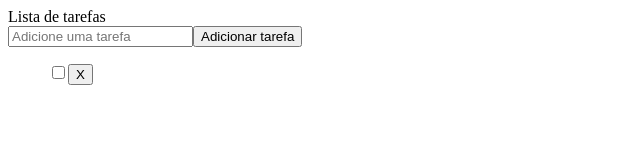
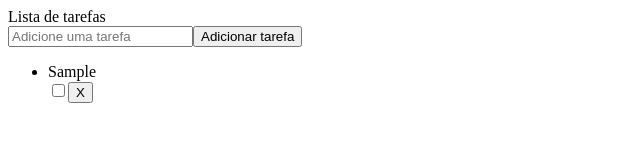
Before and after one commit to beofrid/lista-de-tarefas, a React (Create React App) app: page / in a window 1280 px wide. Both pictures are taken after typing "Sample" into the empty fields and a click on the button "Adicionar tarefa". Shown: the top 160 px of the page, without its empty margins (0-640 px from the left). Built offline with nearby package versions, Linux system fonts and the light colour scheme.

Commit message:
task add progress

```diff
--- a/src/App.js
+++ b/src/App.js
@@ -19,9 +19,9 @@ function App() {
         setToDo={setToDo}
         setInputText={setInputText}
       />
-      <div>{inputText}</div>
+      {/* <div>{inputText}</div> */}
 
-      <ListOfTasks/>
+      <ListOfTasks toDo={toDo}/>
 
 
     </div>
--- a/src/components/AddToList.js
+++ b/src/components/AddToList.js
@@ -1,18 +1,20 @@
 import React from "react";
+import Task from "./Task.js"
 
 
 const AddToList = ({setInputText, inputText, toDo, setToDo}) => {
   const inputTextObserver = (e) => {
-    console.log(e.target.value);
+    // console.log(e.target.value);
     setInputText(e.target.value)
   };
   const submitObserver = (e) => {
     e.preventDefault();
     setToDo([
         ...toDo,
-        {text: inputText, completed: false, id: Math.random() * 100000000 }
+        {text: inputText, completed: false, id: Math.random() * 1000 }
       ]
     )
+    {console.log(Task.index, "task")}
        setInputText('')
   }
 
--- a/src/components/ListOfTasks.js
+++ b/src/components/ListOfTasks.js
@@ -1,11 +1,15 @@
 import React from "react";
 import Task from "./Task.js"
 
-const ListOfTasks = () => {
+const ListOfTasks = ({toDo}) => {
+    console.log(toDo)
     return(
         <div className="task-container">
             <ul className="list">
-                <Task/>
+                {toDo.map(task => (
+                    <Task key={task.id} text={task.text}/>
+                ))}
+
 
             </ul>
 
--- a/src/components/Task.js
+++ b/src/components/Task.js
@@ -1,10 +1,19 @@
 import React from "react";
 
-const Task = () => {
+const Task = ({text}) => {
+
+
+
+
+
     return(
         <div className="task">
+            <li>
+                {text}
+            </li>
             <input type="checkbox"></input>
             <button>X</button>
+
         </div>
     );
 
```
